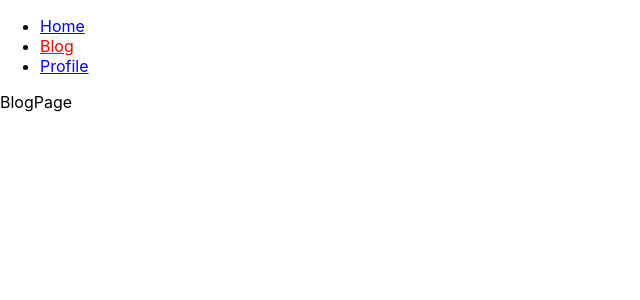
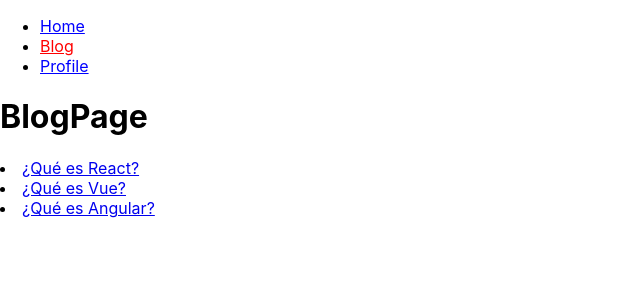
Before and after one commit to Skabas18/Navegacion-React, a React (Create React App) app: page /#/blog in a window 1280 px wide. Shown: the top 300 px of the page, without its empty margins (0-640 px from the left). Built offline with nearby package versions, Linux system fonts and the light colour scheme.

Commit message:
Creación de rutas dinamicas+

```diff
--- a/src/App.js
+++ b/src/App.js
@@ -3,6 +3,7 @@
 import { BlogPage } from './BlogPage';
 import { ProfilePage } from './ProfilePage';
 import { Menu } from './Menu';
+import { BlogPost } from './BlogPost';
 
 function App() {
   return (
@@ -12,6 +13,7 @@
         <Routes>
           <Route path='/' element={<HomePage/>}/>
           <Route path='/blog' element={<BlogPage/>}/>
+          <Route path='/blog/:slug' element={<BlogPost/>}/>
           <Route path='/profile' element={<ProfilePage/>}/>
           <Route path='*' element={<p>Not Found</p>}/>
         </Routes>
--- a/src/BlogPage.js
+++ b/src/BlogPage.js
@@ -1,9 +1,24 @@
 import React from 'react'
-
+import { Link } from 'react-router-dom';
+import { blogdata } from './blogdata';
 function BlogPage() {
     return (
-        <div>BlogPage</div>
+        <>
+            <h1>BlogPage</h1>
+            {blogdata.map(post => (
+                <BlogLink post={post} />
+            ))}
+        </>
     )
 }
 
+function BlogLink({ post }) {
+    return (
+        <li>
+            <Link to={`/blog/${post.slug}`}>{post.title}</Link>
+        </li>
+    );
+}
+
+
 export { BlogPage }
--- /dev/null
+++ b/src/BlogPost.js
@@ -0,0 +1,14 @@
+import React from 'react';
+import { Link, useParams } from 'react-router-dom';
+import { blogdata } from './blogdata'
+function BlogPost() {
+    const { slug } = useParams();
+    const blogpost = blogdata.find(post => post.slug === slug);
+    return (
+        <>
+            <h2>{blogpost.title}</h2>
+            <p>{blogpost.author}</p>
+            <p>{blogpost.content}</p>
+        </>);
+}
+export { BlogPost }
--- /dev/null
+++ b/src/blogdata.js
@@ -0,0 +1,21 @@
+const blogdata = [];
+blogdata.push({
+  title: '¿Qué es React?',
+  slug: 'que-es-react',
+  content: 'React es el mejor framework de JavaScript.',
+  author: 'sebastianC',
+});
+blogdata.push({
+  title: '¿Qué es Vue?',
+  slug: 'que-es-vue',
+  content: 'Vue es el mejor framework de JavaScript.',
+  author: 'juanS',
+});
+blogdata.push({
+  title: '¿Qué es Angular?',
+  slug: 'que-es-angular',
+  content: 'Angular es el mejor framework de JavaScript.',
+  author: 'cristianM',
+});
+
+export { blogdata };
```
Also changed, not shown: src/Menu.js (+0 -19 lines).
